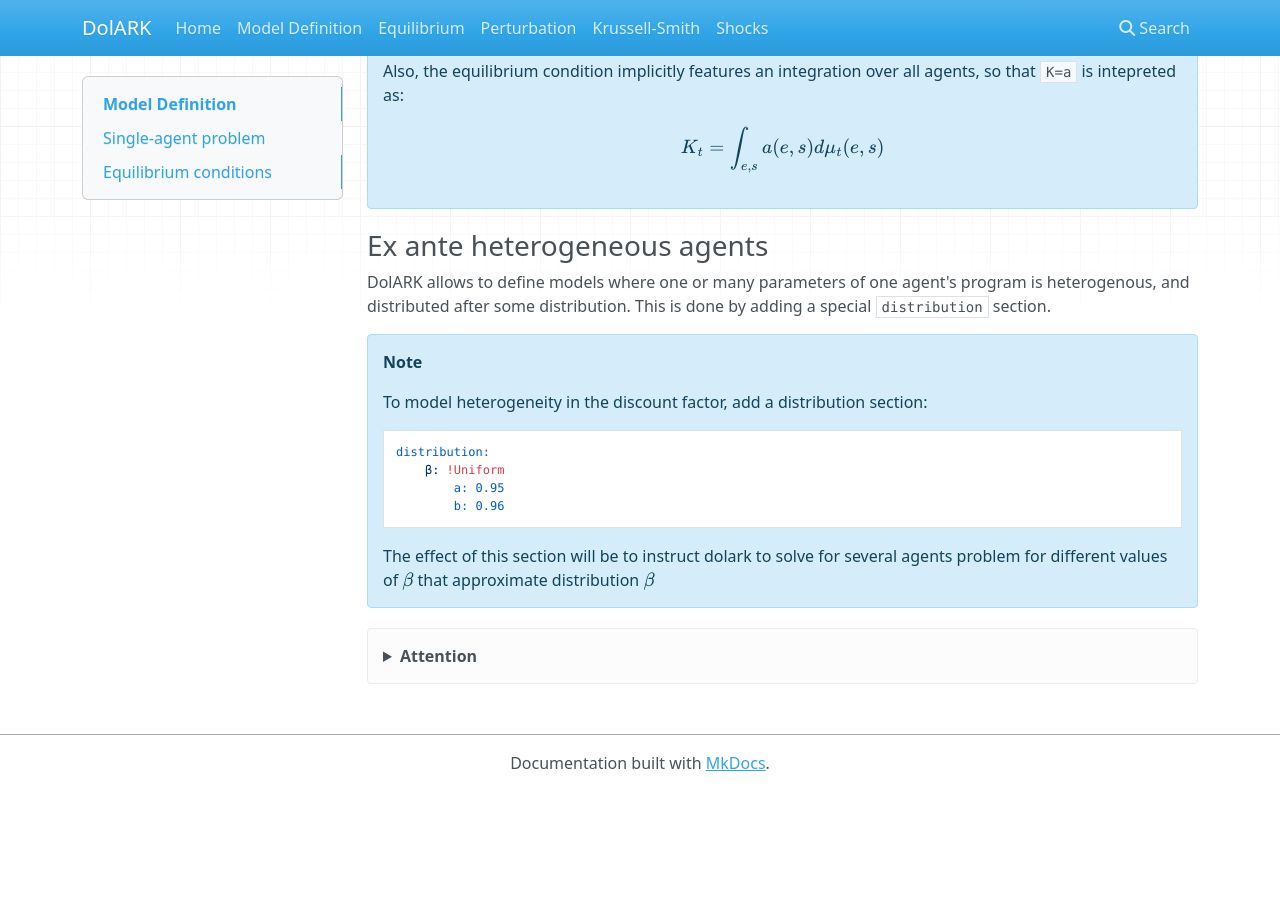
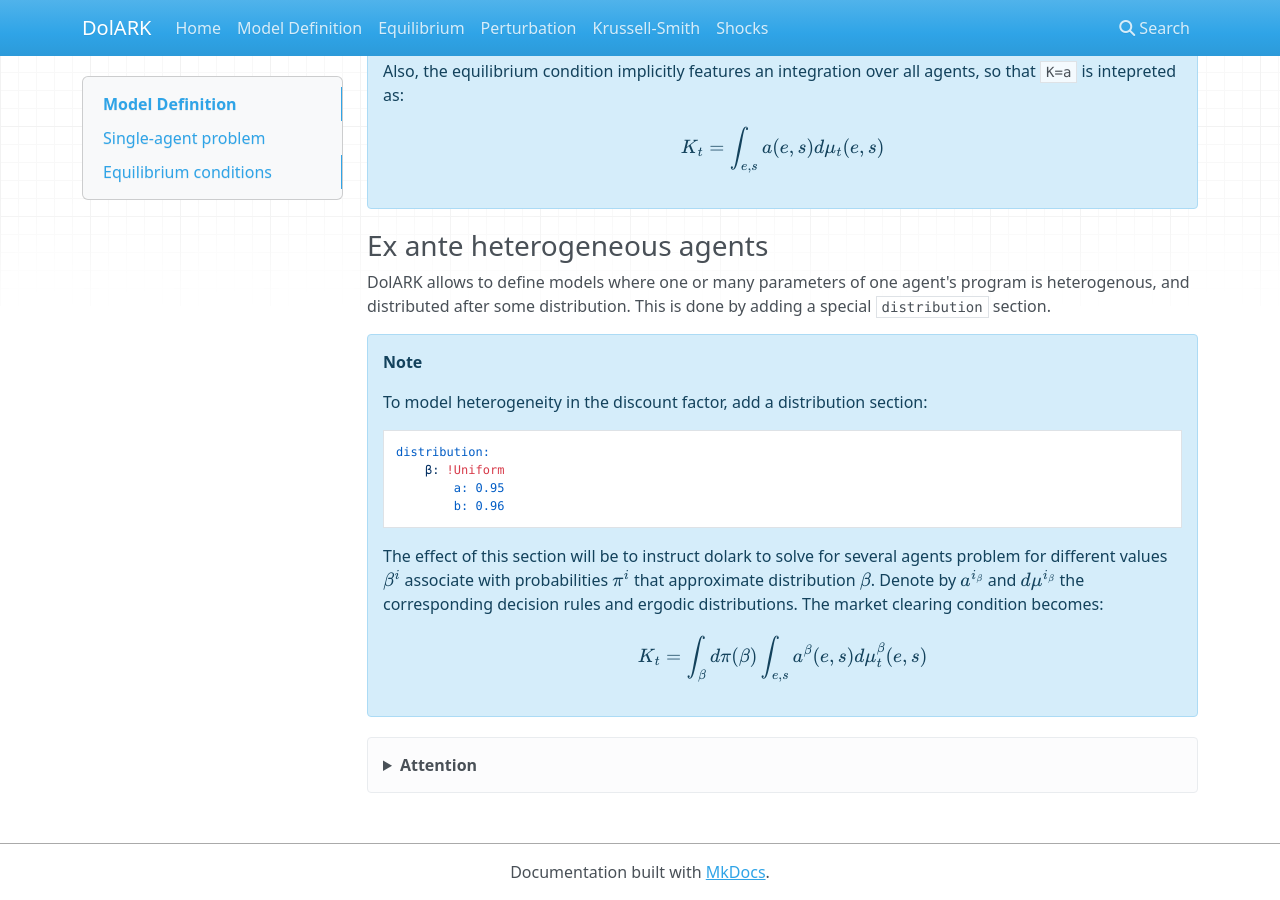
Before and after one commit to EconForge/dolark.py, an MkDocs documentation site: the page built from docs/model_def.md, in a window 1280 px wide and 900 px high, scrolled down 4797 px. Built offline with MkDocs 1.6.1, drawn with Linux system fonts in a browser that asks for light colours; nearby versions of some CDN libraries; formulas are drawn with MathJax 3; a script that is not in the unit is left out; before the commit the page ends 5588 px from its top, so only the background shows below that; some of the changed text lies outside the part shown.

Commit message:
DOC: small changes in indices in Model Definition.

````diff
--- a/docs/model_def.md
+++ b/docs/model_def.md
@@ -147,7 +147,7 @@ Consider now a continuum of mass 1, made of agents that are all identical ex-ant
 2. A projection function p(.) whose output *at least* includes the aggregate exogenous process $y_t$
 3. Equilibrium conditions defined by a function $\mathcal{E}$ such that
 
-    $$\int \mathcal{E}\left(e_t^i, s_t, x(e_t^i,s_t), y_t\right) d \mu_t (e^i,s)= 0$$
+    $$\int \mathcal{E}\left(e_t, s_t, x(e_t,s_t), y_t\right) d \mu_t (e,s)= 0$$
 
 where integral is taken over the distribution of agents over all their endogenous and idiosyncratic exogenous states.
 
@@ -240,7 +240,11 @@ is heterogenous, and distributed after some distribution. This is done by adding
             b: 0.96
     ```
 
-    The effect of this section will be to instruct dolark to solve for several agents problem for different values of $\beta$ that approximate distribution $\beta$
+    The effect of this section will be to instruct dolark to solve for several agents problem for different values  $\beta^i$ associate with probabilities $\pi^i$ that approximate distribution $\beta$. Denote by $a^{i_\beta}$ and $d\mu^{i_{\beta}}$ the corresponding decision rules and ergodic distributions. The market clearing condition becomes:
+
+
+    $$K_t = \int_{β} dπ(β) \int_{e,s} a^{β}(e,s) dμ^{β}_t(e,s)$$
+
 
 ??? attention
 
````
